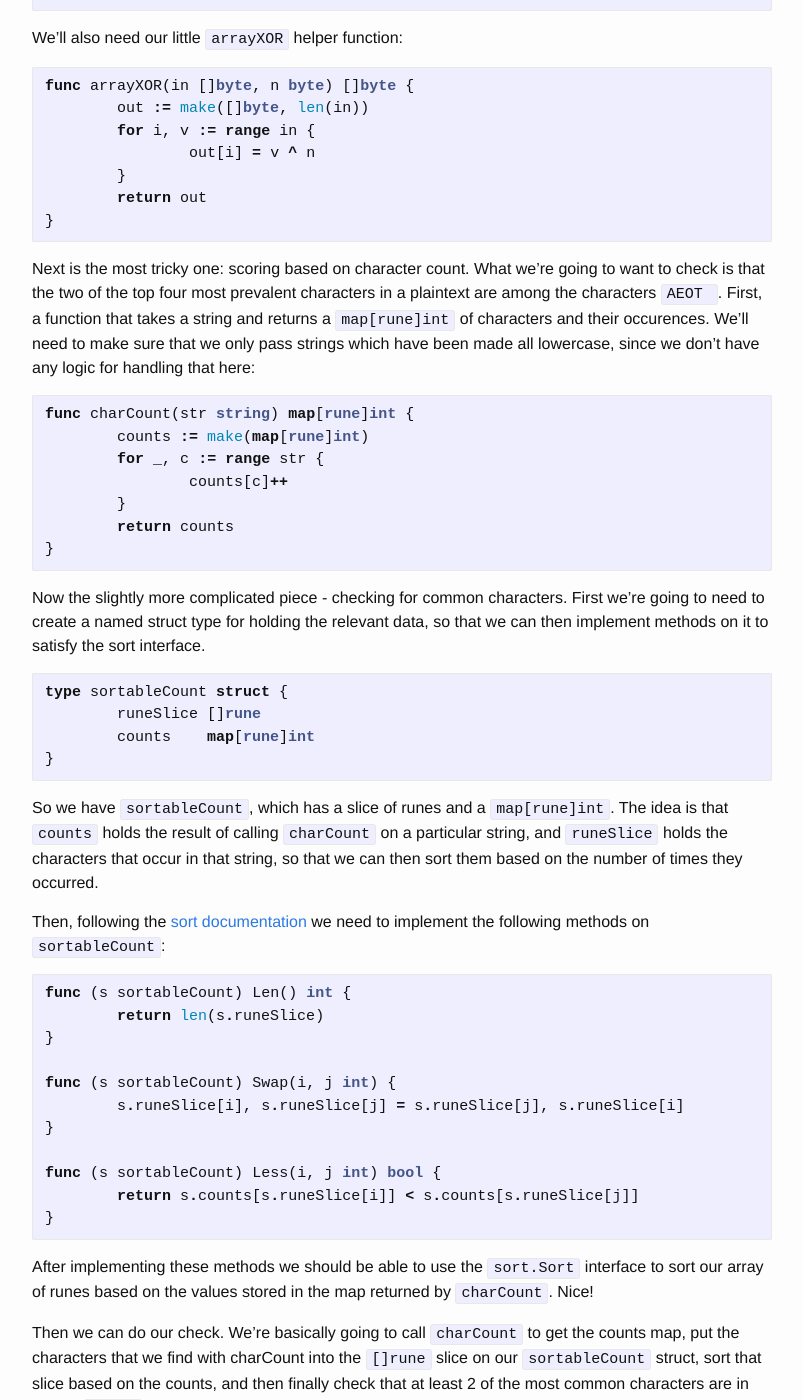
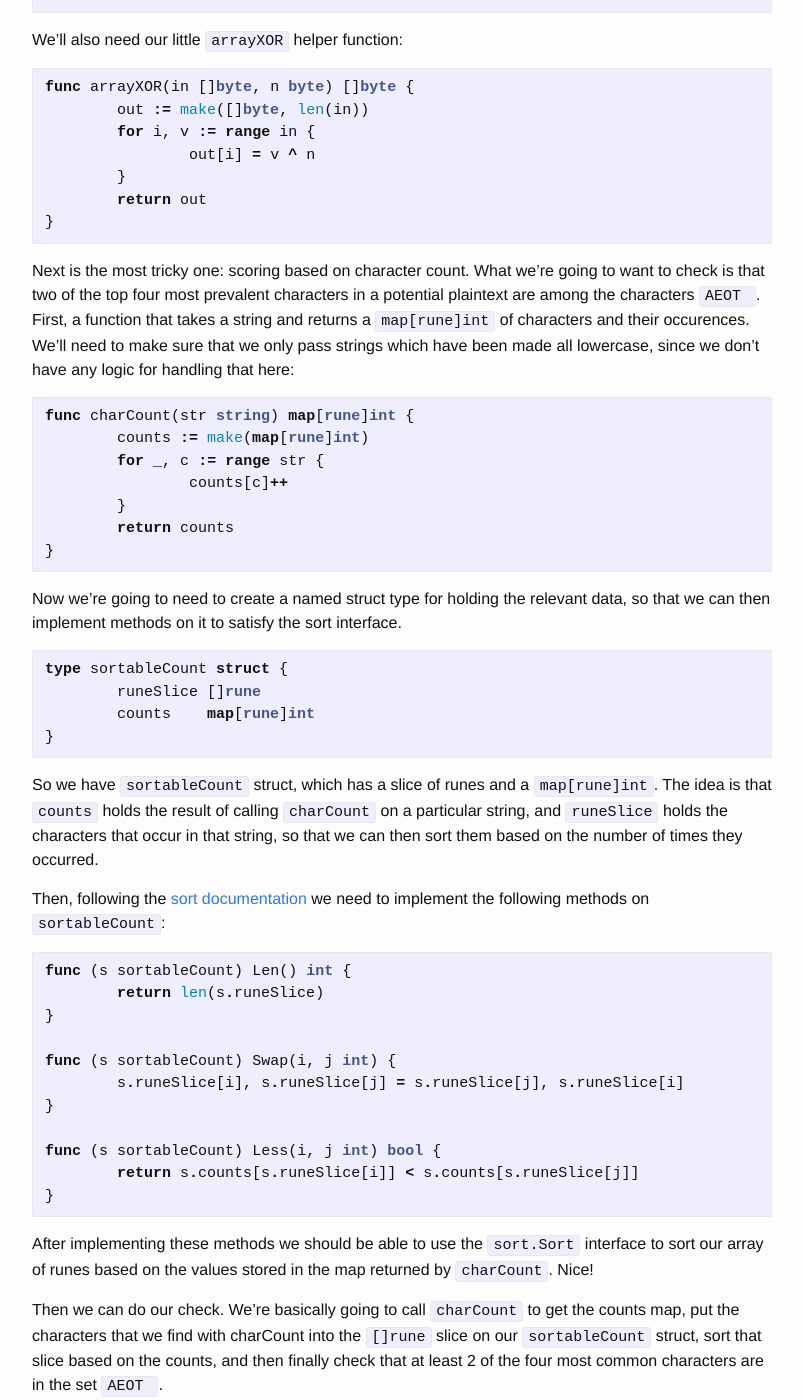
Before and after one commit to alicewriteswrongs/site, a Jekyll site: the page built from _matasano/ex04.md, in a window 1280 px wide and 1400 px high, scrolled down 1266 px. Shown: the whole window, without its empty margins (238-1041 px from the left). Built offline with Jekyll 4.4.1, drawn with Linux system fonts in a browser that asks for light colours; some of the changed text lies outside the part shown.

Commit message:
exercise 4 is pretty much done!

````diff
--- a/_matasano/ex04.md
+++ b/_matasano/ex04.md
@@ -27,7 +27,7 @@
 
 First off, we're going to be re-using a couple of functions we wrote
 for exercise three. First we'll need our little helper functions to check
-plaintexts, first our onlyASCII, which ensures that we're only dealing with
+plaintexts, first our `onlyASCII`, which ensures that we're only dealing with
 printable ascii characters:
 
 ```go
@@ -81,8 +81,8 @@
 
 
 Next is the most tricky one: scoring based on character count. What we're going
-to want to check is that the two of the top four most prevalent characters in a plaintext
-are among the characters `AEOT `. First, a function that takes a string and
+to want to check is that two of the top four most prevalent characters in a potential
+plaintext are among the characters `AEOT `. First, a function that takes a string and
 returns a `map[rune]int` of characters and their occurences. We'll need to make
 sure that we only pass strings which have been made all lowercase, since we don't
 have any logic for handling that here:
@@ -98,8 +98,7 @@
 ```
 
 
-Now the slightly more complicated piece - checking for common characters.
-First we're going to need to create a named struct type for holding the relevant
+Now we're going to need to create a named struct type for holding the relevant
 data, so that we can then implement methods on it to satisfy the sort interface.
 
 ```go
@@ -110,7 +109,7 @@
 ```
 
 
-So we have `sortableCount`, which has a slice of runes and a `map[rune]int`. The
+So we have `sortableCount` struct, which has a slice of runes and a `map[rune]int`. The
 idea is that `counts` holds the result of calling `charCount` on a particular string,
 and `runeSlice` holds the characters that occur in that string, so that we can then
 sort them based on the number of times they occurred.
@@ -140,7 +139,7 @@
 Then we can do our check. We're basically going to call `charCount` to get the counts
 map, put the characters that we find with charCount into the `[]rune` slice on our
 `sortableCount` struct, sort that slice based on the counts, and then finally check that
-at least 2 of the most common characters are in the set `AEOT `.
+at least 2 of the four most common characters are in the set `AEOT `.
 
 Here we go:
 
@@ -219,11 +218,23 @@
 	input := bufio.NewScanner(f)
 	for input.Scan() {
 		line, _ := hex.DecodeString(input.Text())
-		keysAndResults, _ := breakXOR(line)
-		for k, plain := range keysAndResults {
-			fmt.Printf("key: %d\tplaintext: %s\n", k, plain)
+		keysAndResults, ok := breakXOR(line)
+
+		if ok {
+			for k, plain := range keysAndResults {
+				fmt.Printf("key: %d\tplaintext: %s\n", k, plain)
+			}
 		}
 	}
 	f.Close()
 }
 ```
+
+
+And it works! Hooray!
+
+I'm not sure that my approach here is ultimately correct. In particular,
+the `aeotCheck` method is not particular scientific, but instead based on a
+little bit of fine-tuning in order to get the right answer.
+
+But it works, so who cares!
````
